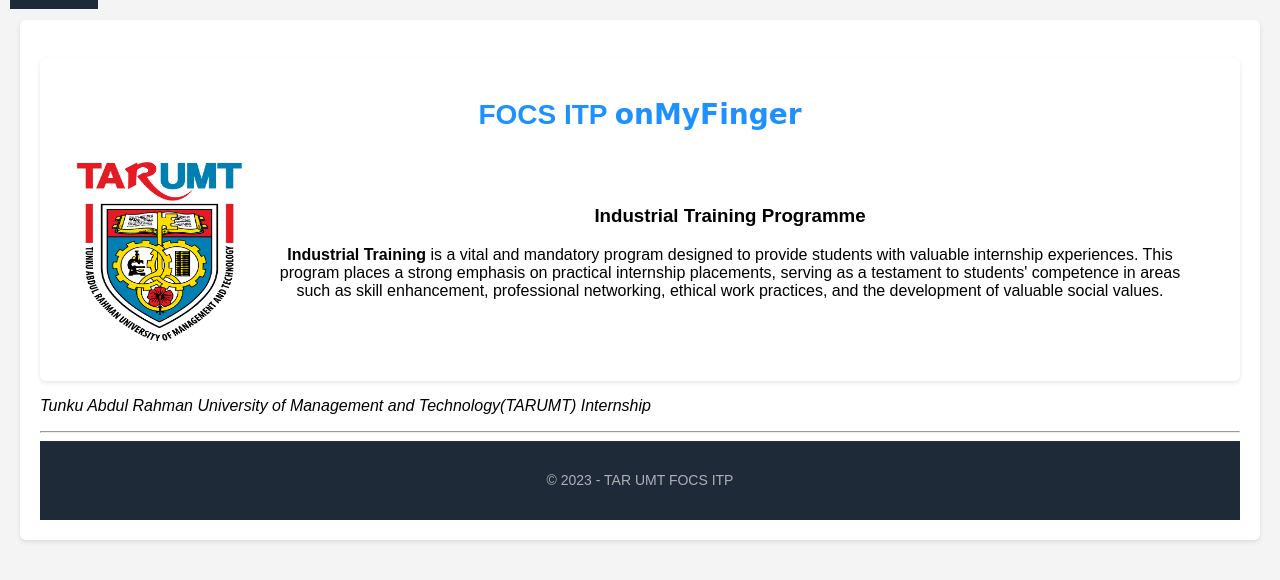
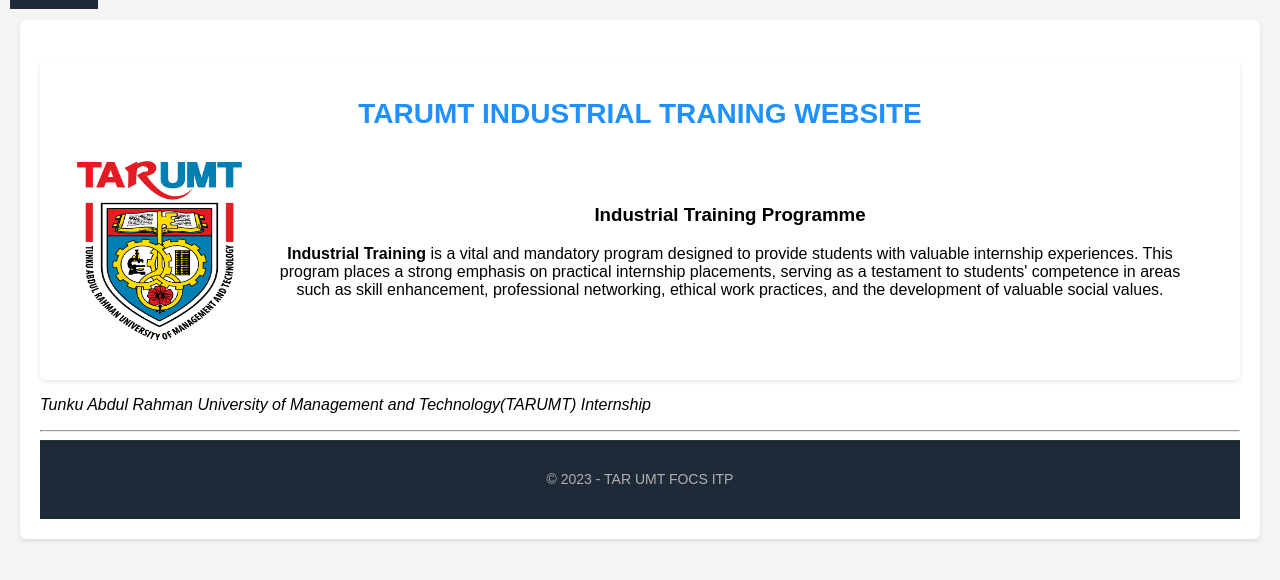
Before and after one commit to JeopardiseYouth/asgm_aws, a Flask app: page / in a window 1280 px wide. Shown: the part 36-616 px from the top of the page. Run offline with Flask 3, Linux system fonts and the light colour scheme.

Commit message:
Update home.html

```diff
--- a/templates/home.html
+++ b/templates/home.html
@@ -53,7 +53,7 @@
         <div class="row">
             <div class="jumbotron">
                 <div style="text-align:center">
-                    <h2 style="color:dodgerblue">FOCS ITP <span style="font-family:'Comic Sans MS'">onMyFinger</span>
+                    <h2 style="color:dodgerblue">TARUMT INDUSTRIAL TRANING WEBSITE</span>
                     </h2>
                 </div>
                 <div class="content">
```
